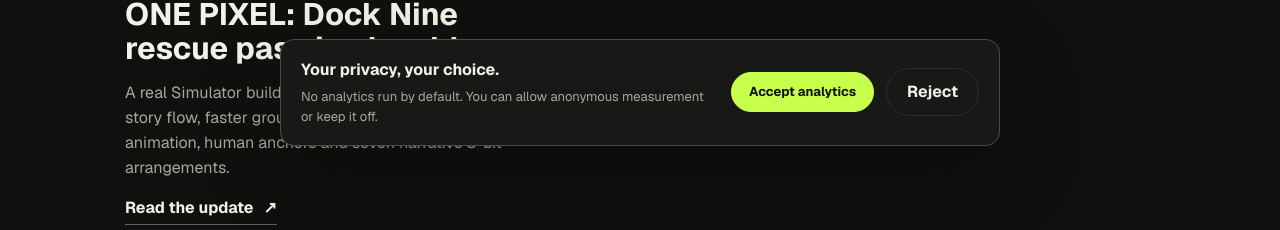
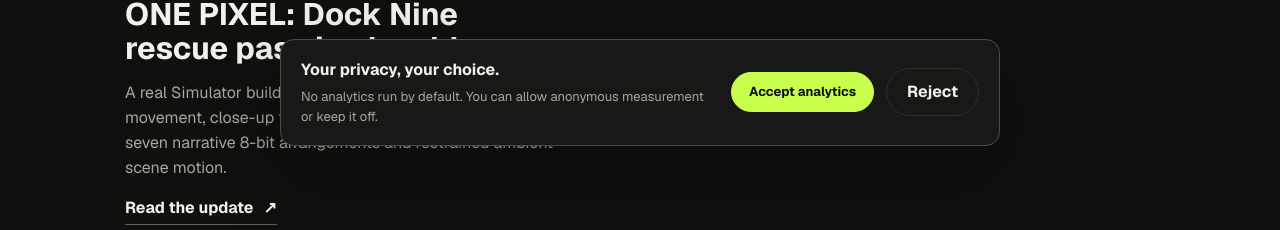
Before and after one commit to elvn11ask/elvn-studio, a Next.js app: page /news in a window 1280 px wide. Shown: the part 634-864 px from the top of the page. Built offline with nearby package versions, Linux system fonts and the light colour scheme; no server answers.

Commit message:
Document subtle ambient scene motion

```diff
--- a/app/news/page.tsx
+++ b/app/news/page.tsx
@@ -12,7 +12,7 @@
     href: "/one-pixel#devlog",
     date: "September 1, 2026",
     title: "ONE PIXEL: Dock Nine rescue pass is playable",
-    summary: "A real Simulator build demonstrates the rebuilt first-time story flow, faster grounded party movement, close-up facial animation, human anchors and seven narrative 8-bit arrangements.",
+    summary: "A real Simulator build demonstrates faster grounded party movement, close-up facial animation, human anchors, seven narrative 8-bit arrangements and restrained ambient scene motion.",
   },
   {
     href: "/news/revenueos-private-beta",
--- a/app/one-pixel/page.tsx
+++ b/app/one-pixel/page.tsx
@@ -46,7 +46,7 @@
 ] as const;
 
 const updates = [
-  { date: "01 SEP 2026", tag: "PLAYABLE BUILD", title: "Dock Nine rescue pass", body: "The opening now centers on a dead man standing at his own funeral. Faster grounded movement, human anchors, Correction, close-up facial animation and seven narrative 8-bit arrangements were rebuilt around first-time clarity.", href: "#dock-nine-live" },
+  { date: "01 SEP 2026", tag: "PLAYABLE BUILD", title: "Dock Nine rescue pass", body: "The opening now centers on a dead man standing at his own funeral. Faster grounded movement, close-up facial animation, seven narrative 8-bit arrangements and restrained ambient ships, lamps, trams and cloth were rebuilt around first-time clarity.", href: "#dock-nine-live" },
   { date: "31 AUG 2026", tag: "CHARACTERS", title: "The cast gets its own motion language", body: "Witness, Mara, Sera and Olan now use distinct concept-derived runtime atlases, authored walk cadence and scene-specific reactions instead of a shared placeholder body.", href: "#characters" },
   { date: "30 AUG 2026", tag: "WORLD", title: "The signal goes public", body: "The first official ONE PIXEL page established the world, Witness mechanic, Sentence, Myr and Vesper without presenting concept art as final gameplay.", href: "#world" },
 ] as const;
```
Also changed, not shown: content/one-pixel/social/dock-nine-rescue-2026-09-01.md (+1 -1 lines).
